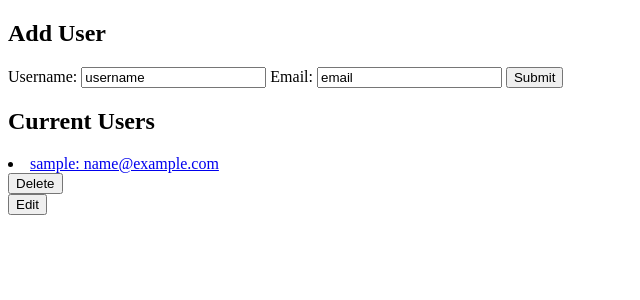
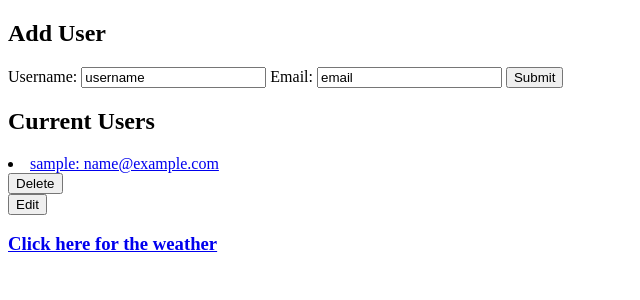
Before and after one commit to pupxx/python-app-unit-3, a Flask app: page / in a window 1280 px wide. Shown: the top 300 px of the page, without its empty margins (0-640 px from the left). Run offline with Flask 2, Linux system fonts and the light colour scheme; tables that the repository leaves empty hold one stand-in row (values such as "Sample post").

Commit message:
added link back to all users page from the weather page.

```diff
--- a/templates/add_user.html
+++ b/templates/add_user.html
@@ -29,7 +29,7 @@
 
   {% endfor %}
 
-
+  <h3><a href="/apicall">Click here for the weather</a></h3>
 
 
 </body>
--- a/templates/apiResults.html
+++ b/templates/apiResults.html
@@ -3,3 +3,5 @@
 <h2>{{todaysWeather.state}}</h2>
 <h5>{{todaysWeather.temp}}</h5>
 <img src="{{todaysWeather.icon_url}}" alt="">
+
+<a href="/">Back to all users</a>
```
